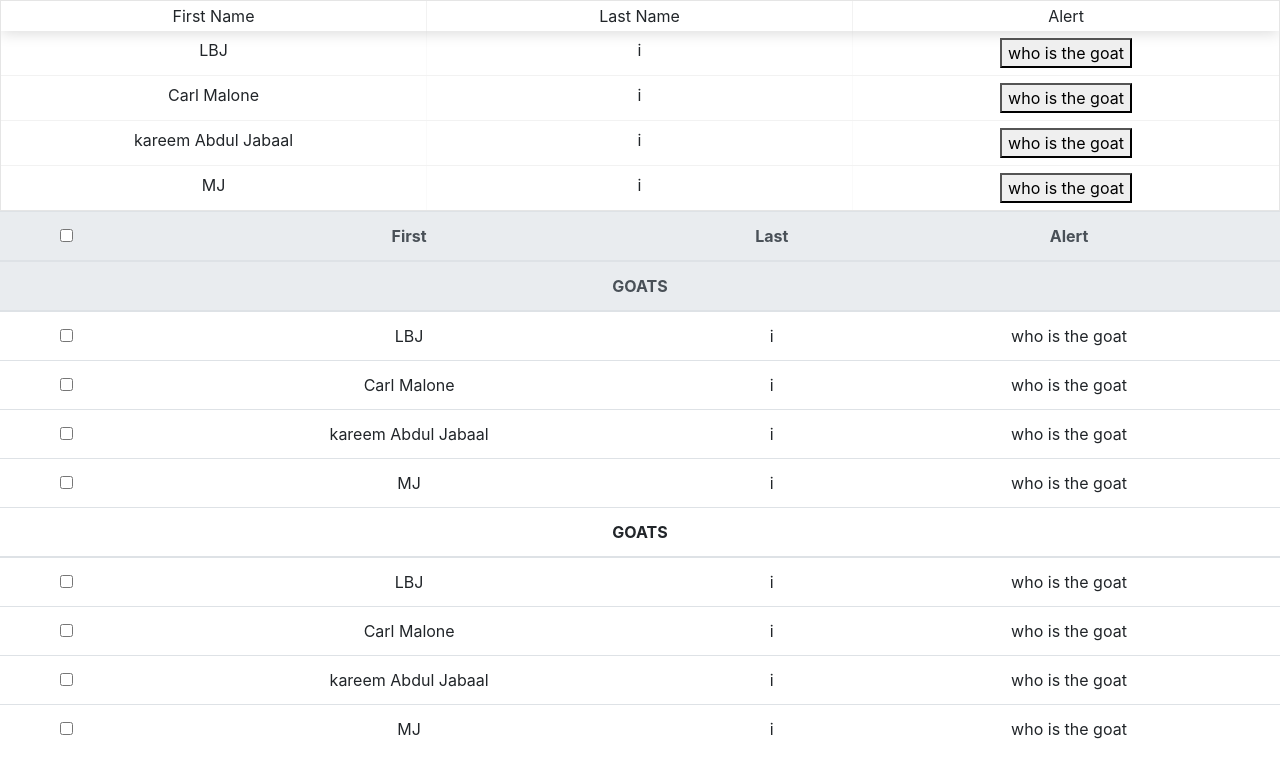
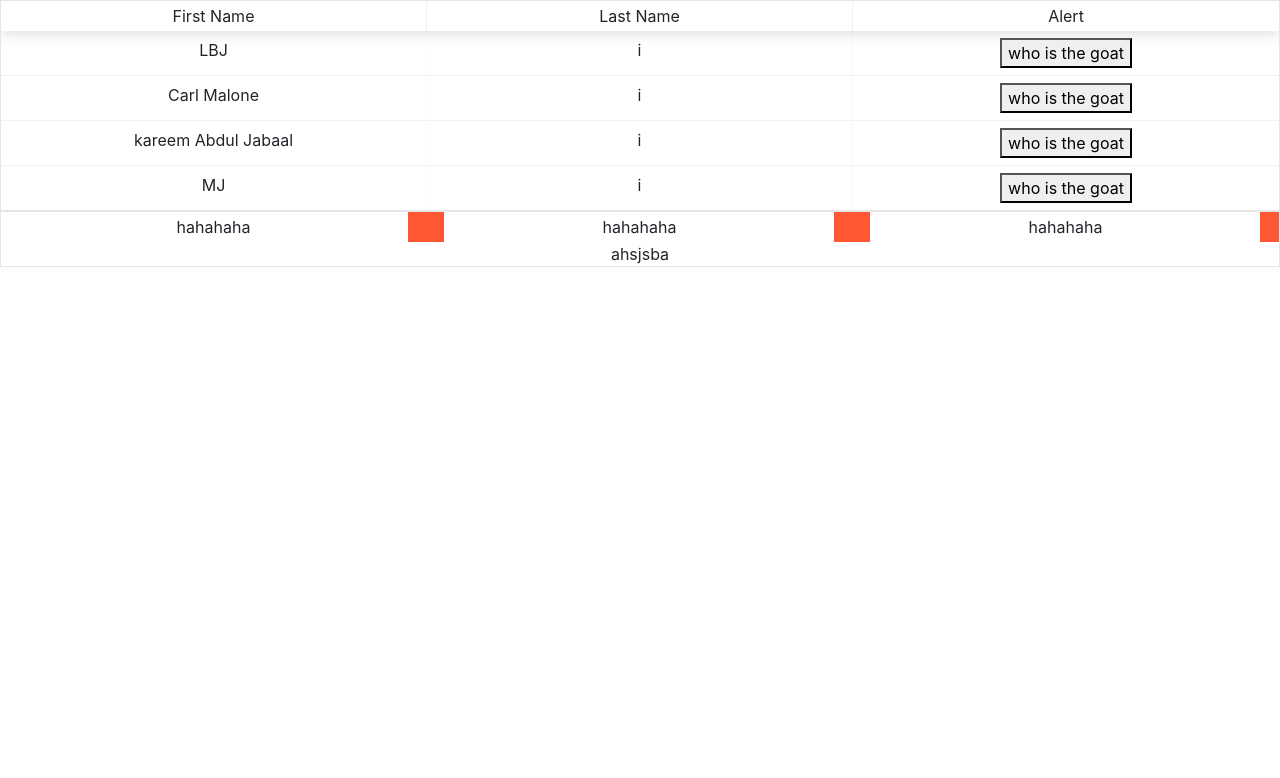
Before and after one commit to Blezzoh/reactPlayground, a React (Create React App) app in the folder tables-playground/: page / in a window 1280 px wide. Shown: the top 778 px of the page. Built offline with nearby package versions, Linux system fonts and the light colour scheme.

Commit message:
started a table

```diff
--- a/tables-playground/src/App.js
+++ b/tables-playground/src/App.js
@@ -3,14 +3,16 @@ import "react-table/react-table.css"
 import './App.css';
 import TableWithButtonInside from './components/TableWithButton';
 import 'bootstrap/dist/css/bootstrap.css'
-import ComplexTable from './components/complexTable';
+import ResizableDiv from './components/theBigProblem';
+// import ComplexTable from './components/complexTable';
 
 class App extends Component {
   render() {
     return (
       <div className="App">
         <TableWithButtonInside />
-        <ComplexTable />
+        {/* <ComplexTable />  */}
+        <ResizableDiv />
       </div>
     );
   }
--- /dev/null
+++ b/tables-playground/src/components/resizable.css
@@ -0,0 +1,71 @@
+.art-table{
+    position: relative;
+    display: -webkit-flex;
+    display: flex;
+    -webkit-flex-direction: column;
+    flex-direction: column;
+    border: 1px solid rgba(0,0,0,0.1);
+}
+.art-table .ar-table{
+    -webkit-flex: 1 1;
+    flex: 1 1;
+    display: -webkit-flex;
+    display: flex;
+    -webkit-flex-direction: column;
+    flex-direction: column;
+    -webkit-align-items: stretch;
+    align-items: stretch;
+    width: 100%;
+    border-collapse: collapse;
+    overflow: auto;
+}
+.art-table .ar-thead{
+    webkit-flex: 1 0 auto;
+    flex: 1 0 auto;
+    display: -webkit-flex;
+    display: flex;
+    -webkit-flex-direction: column;
+    flex-direction: column;
+    -webkit-user-select: none;
+    -moz-user-select: none;
+    -ms-user-select: none;
+    user-select: none;
+}
+.art-table .ar-tr{
+    webkit-flex: 1 0 auto;
+    flex: 1 0 auto;
+    display: -webkit-inline-flex;
+    display: inline-flex;
+    text-align: center;
+}
+.ar-table .ar-thead .ar-tr-resizable{
+    overflow: visible;
+    padding: 5px 5px;
+    line-height: normal;
+    position: relative;
+    border-right: 1px solid rgba(0,0,0,0.05);
+    transition: box-shadow .3s cubic-bezier(.175,.885,.32,1.275);
+    box-shadow: inset 0 0 0 0 transparent;
+}
+
+.art-table .ar-th{
+    -webkit-flex: 1 0;
+    flex: 1 0;
+    white-space: nowrap;
+    text-overflow: ellipsis;
+    padding: 7px 5px;
+    overflow: hidden;
+    transition: .3s ease;
+    transition-property: width,min-width,padding,opacity;
+}
+.art-table .resizer{
+    display: inline-block;
+    position: absolute;
+    width: 36px;
+    top: 0;
+    bottom: 0;
+    right: -18px;
+    cursor: col-resize;
+    z-index: 10;
+    background: #FF5733
+}
--- /dev/null
+++ b/tables-playground/src/components/theBigProblem.js
@@ -0,0 +1,31 @@
+import React,{Component} from 'react'
+import './resizable.css'
+export default class ResizableDiv extends Component{
+    render(){
+        return(
+            <div className='art-table'>
+                <div className='ar-table'>
+                    <div className ='ar-thead'>
+                        <div className='ar-tr'>
+                            <div className='ar-tr-resizable pointer ar-th' >
+                                <div className='ar-th-content'>hahahaha</div>
+                                <div className='resizer'/>
+                            </div>
+                            <div className='ar-tr-resizable pointer ar-th'>
+                                <div className='ar-th-content'>hahahaha</div>
+                                <div className='resizer'/>
+                            </div>
+                            <div className='ar-tr-resizable pointer ar-th'>
+                                <div className='ar-th-content'>hahahaha</div>
+                                <div className='resizer'/>
+                            </div>
+                        </div>
+                        <div className='ar-tbody'>
+                            ahsjsba
+                        </div>
+                    </div>
+                </div>
+            </div>
+        )
+    }
+}
```
